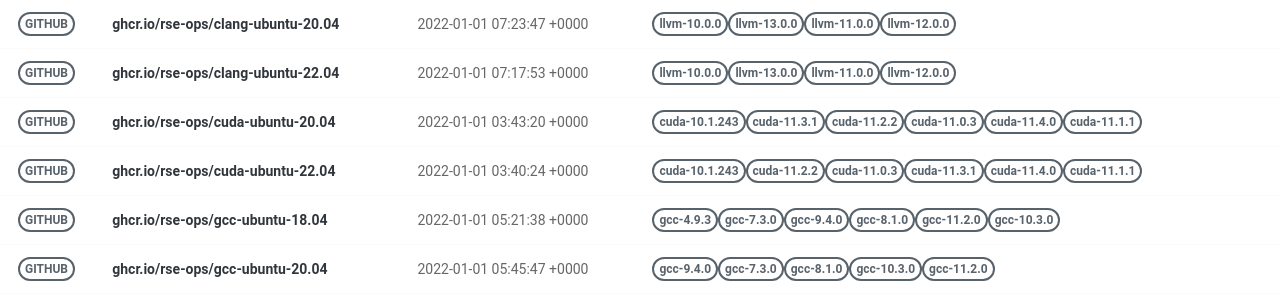
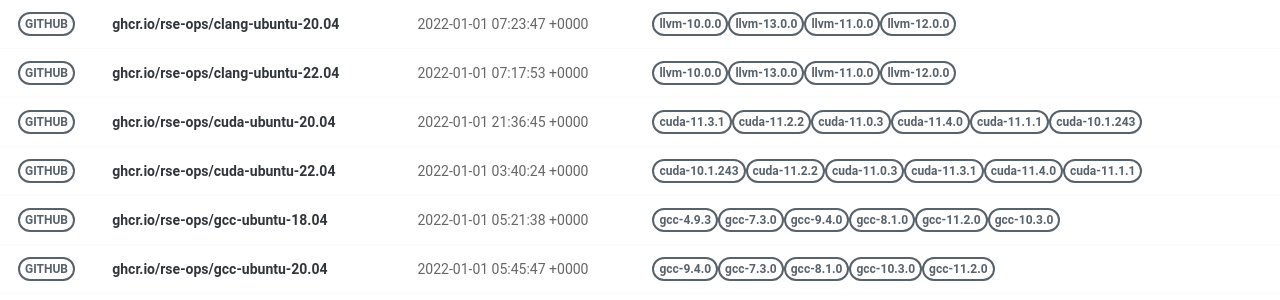
Before and after one commit to rse-ops/docker-images, a Jekyll site: the page built from pages/index.md, in a window 1280 px wide. Shown: the part 179-479 px from the top of the page. Built offline with Jekyll 4.4.1, drawn with Linux system fonts in a browser that asks for light colours; nearby versions of some CDN libraries.

Commit message:
Automated push to update library 2022-01-01

```diff
--- a/_library/ghcr.io-rse-ops-cuda-ubuntu-20.04.md
+++ b/_library/ghcr.io-rse-ops-cuda-ubuntu-20.04.md
@@ -1,14 +1,11 @@
 ---
 layout: container
 name: ghcr.io/rse-ops/cuda-ubuntu-20.04
-updated_at: 2022-01-01 03:43:20.500685
+updated_at: 2022-01-01 21:36:45.666819
 
 
 container_url: https://github.com/orgs/rse-ops/packages/container/package/cuda-ubuntu-20.04
 versions:
- - tag: cuda-10.1.243
-   dockerfile: https://github.com/rse-ops/docker-images/blob/main/ubuntu/cuda/Dockerfile
-   manifest: https://crane.ggcr.dev/manifest/ghcr.io/rse-ops/cuda-ubuntu-20.04:cuda-10.1.243
  - tag: cuda-11.3.1
    dockerfile: https://github.com/rse-ops/docker-images/blob/main/ubuntu/cuda/Dockerfile
    manifest: https://crane.ggcr.dev/manifest/ghcr.io/rse-ops/cuda-ubuntu-20.04:cuda-11.3.1
```
Also changed, not shown: other parts of _library/ghcr.io-rse-ops-cuda-ubuntu-20.04.md (+3 -0 lines).
